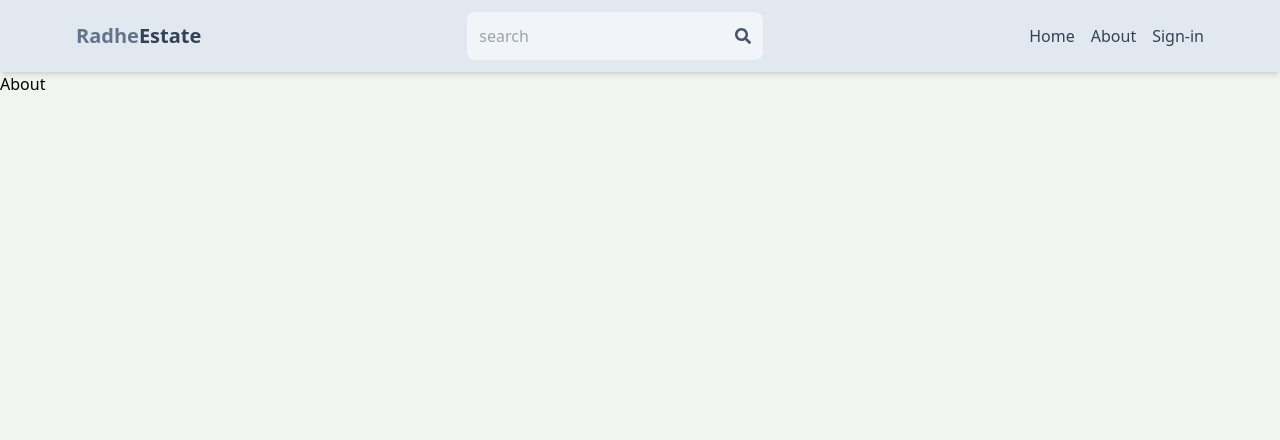
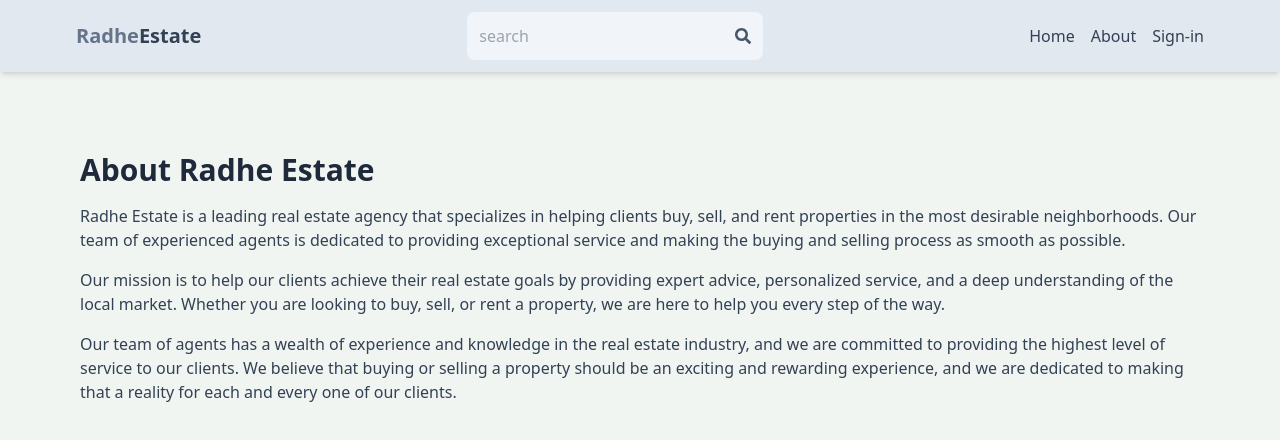
Before and after one commit to radhe203/mern_estate, a React (Vite) app in the folder client/: page /about in a window 1280 px wide. Shown: the top 440 px of the page. Built offline with nearby package versions, Linux system fonts and the light colour scheme; no server answers.

Commit message:
complete about page

```diff
--- a/client/src/pages/About.jsx
+++ b/client/src/pages/About.jsx
@@ -2,7 +2,14 @@
 
 function About() {
   return (
-    <div>About</div>
+    <div className='py-20 px-4 max-w-6xl mx-auto'>
+    <h1 className='text-3xl font-bold mb-4 text-slate-800'>About Radhe Estate</h1>
+    <p className='mb-4 text-slate-700'>Radhe Estate is a leading real estate agency that specializes in helping clients buy, sell, and rent properties in the most desirable neighborhoods. Our team of experienced agents is dedicated to providing exceptional service and making the buying and selling process as smooth as possible.</p>
+    <p className='mb-4 text-slate-700'>
+    Our mission is to help our clients achieve their real estate goals by providing expert advice, personalized service, and a deep understanding of the local market. Whether you are looking to buy, sell, or rent a property, we are here to help you every step of the way.
+    </p>
+    <p className='mb-4 text-slate-700'>Our team of agents has a wealth of experience and knowledge in the real estate industry, and we are committed to providing the highest level of service to our clients. We believe that buying or selling a property should be an exciting and rewarding experience, and we are dedicated to making that a reality for each and every one of our clients.</p>
+  </div>
   )
 }
 
```
